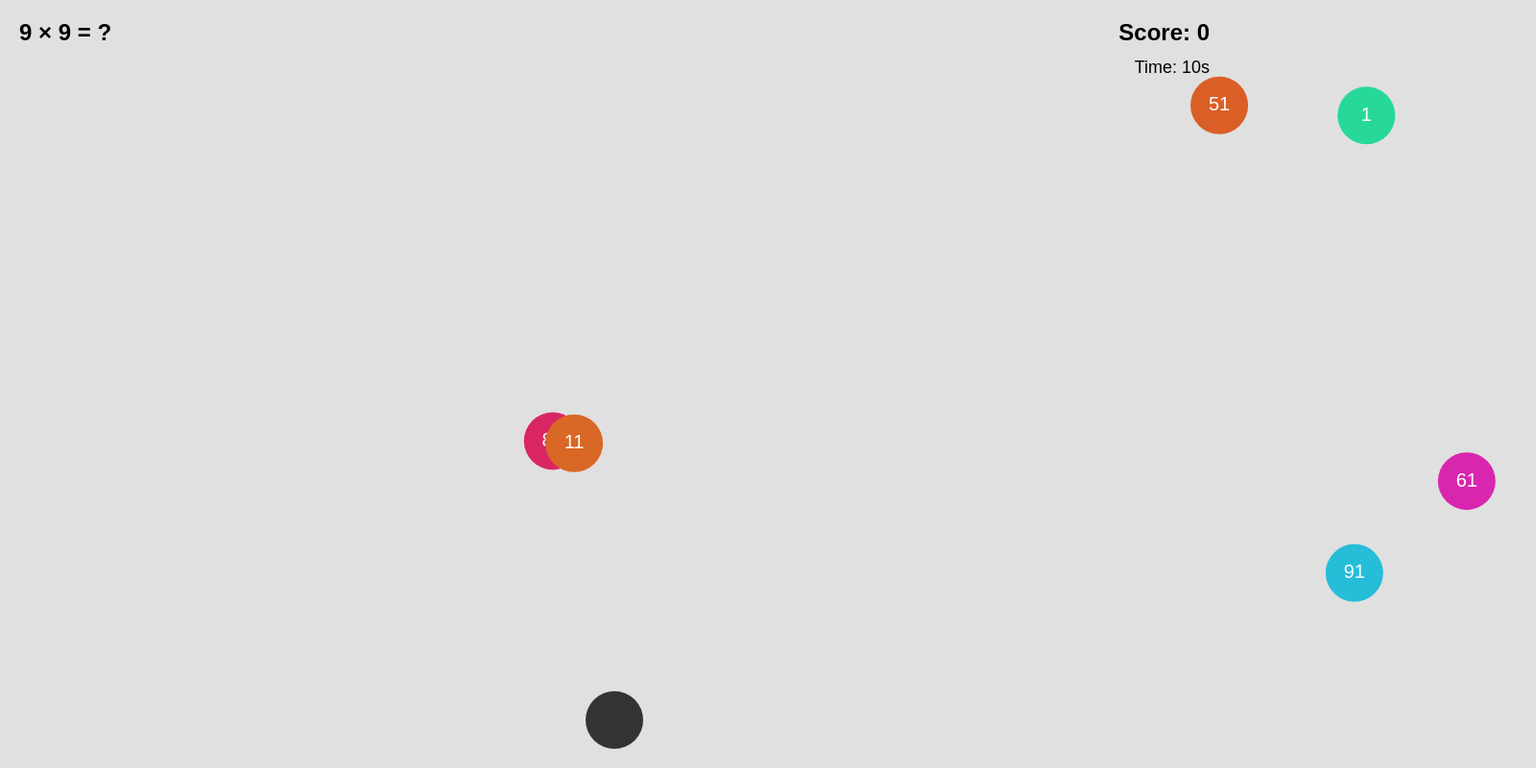
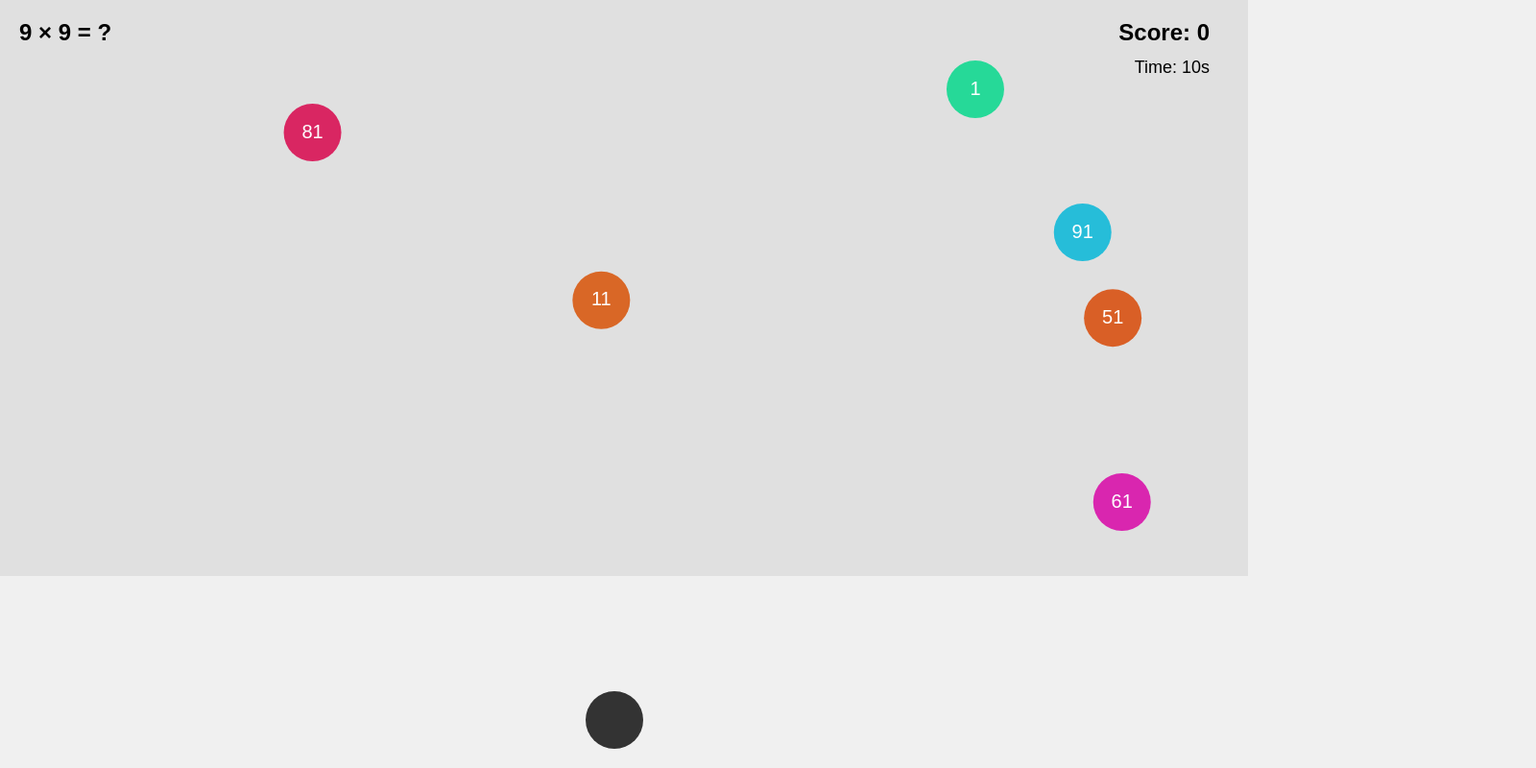
Before and after one commit to sundryh6l/multishooter, a plain HTML site: page index.html in a window 1280 px wide. Shown: the whole page at 96% size, 1600 px wide, since content can reach past the window. Drawn offline with Linux system fonts and the light colour scheme.

Commit message:
fixed out of screen

```diff
--- a/index.html
+++ b/index.html
@@ -66,7 +66,7 @@
 </style>
 </head>
 <body>
-<canvas id="gameCanvas" width="1600" height="800"></canvas>
+<canvas id="gameCanvas" width="1300" height="600"></canvas>
 <div id="gun"></div>
 <div id="question"></div>
 <div id="score">Score: 0</div>
```
